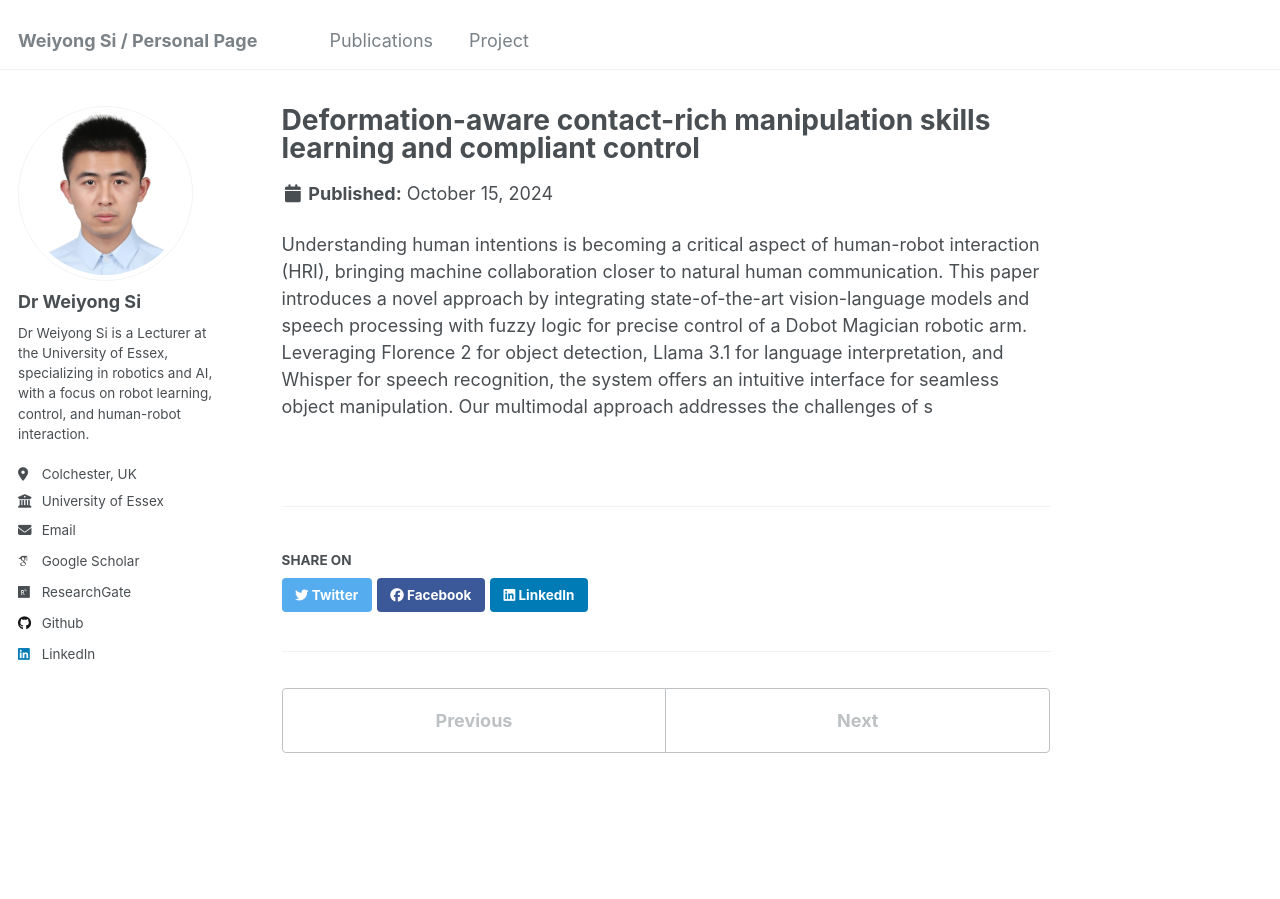
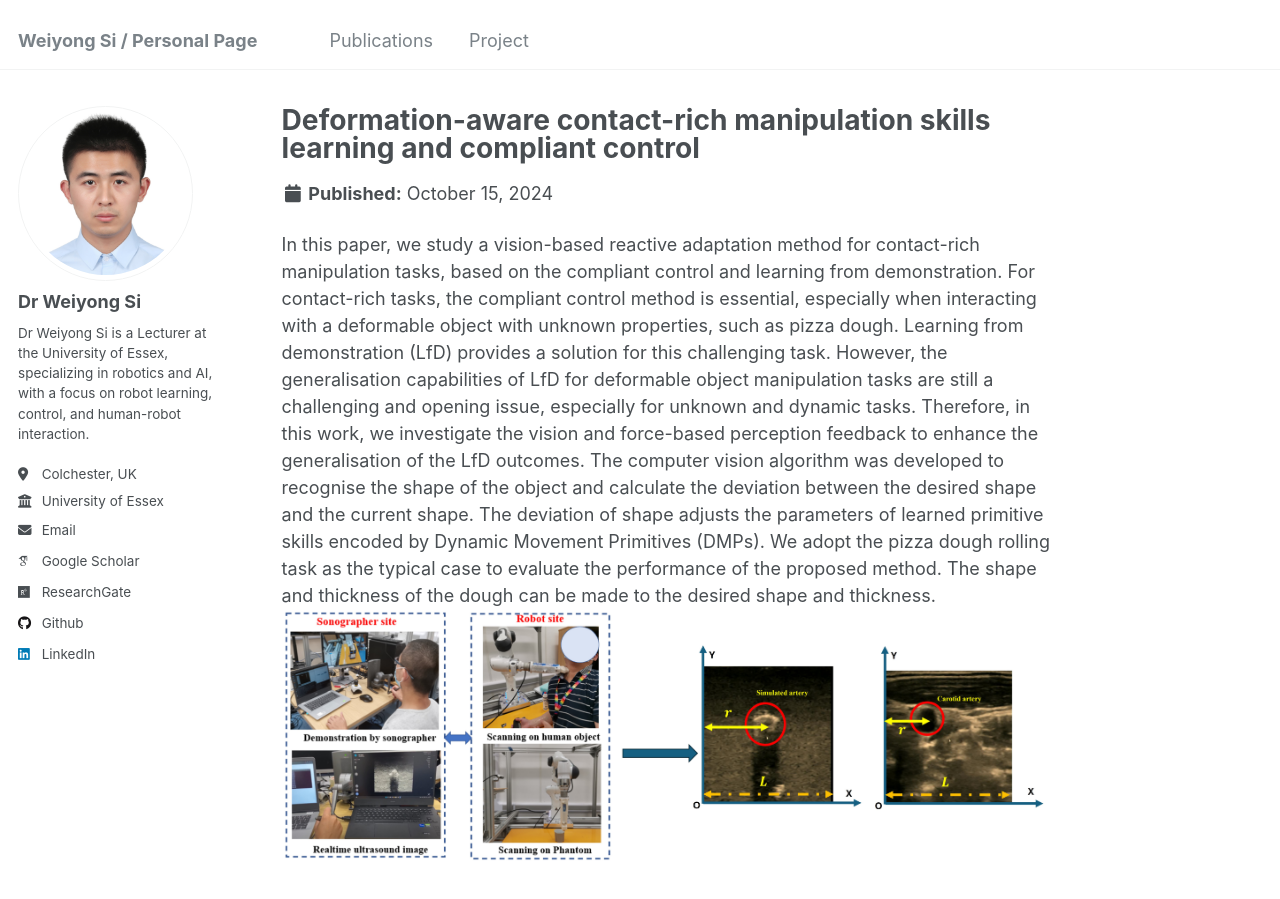
Before and after one commit to siweiyong/siweiyong.github.io, a Jekyll site: the page built from _portfolio/Deformation_aware.md, in a window 1280 px wide and 900 px high. Built offline with Jekyll 4.4.1, drawn with Linux system fonts in a browser that asks for light colours; some web fonts are replaced.

Commit message:
Update Deformation_aware.md

```diff
--- a/_portfolio/Deformation_aware.md
+++ b/_portfolio/Deformation_aware.md
@@ -1,7 +1,7 @@
 ---
 title: "Deformation-aware contact-rich manipulation skills learning and compliant control"
-excerpt: "This paper presents a multimodal human-robot interaction system integrating vision-language models (Florence 2), language interpretation (Llama 3.1), and speech recognition (Whisper) with fuzzy logic for precise control of a Dobot Magician robotic arm. Initial tests show 75% accuracy, highlighting its potential for more natural, efficient human-robot collaboration.<br/><img src='/images/robot ultrasound system.jpg'>"
+excerpt: "In this paper, we study a vision-based reactive adaptation method for contact-rich manipulation tasks, based on the compliant control and learning from demonstration. For contact-rich tasks, the compliant control method is essential, especially when interacting with a deformable object with unknown properties, such as pizza dough. Learning from demonstration (LfD) provides a solution for this challenging  task. However, the generalisation capabilities of LfD for deformable object manipulation tasks are still a challenging and opening issue, especially for unknown and dynamic tasks. Therefore, in this work, we investigate the vision and force-based perception feedback to enhance the generalisation of the LfD outcomes. The computer vision algorithm was developed to recognise the shape of the object and calculate the deviation between the desired shape and the current shape. The deviation of shape adjusts the parameters of learned primitive skills encoded by Dynamic Movement Primitives (DMPs). We adopt the pizza dough rolling task as the typical case to evaluate the performance of the proposed method. The  shape and thickness of the dough can be made to the desired shape and thickness.<br/><img src='/images/robot ultrasound system.jpg'>"
 collection: portfolio
 ---
 
-Understanding human intentions is becoming a critical aspect of human-robot interaction (HRI), bringing machine collaboration closer to natural human communication. This paper introduces a novel approach by integrating state-of-the-art vision-language models and speech processing with fuzzy logic for precise control of a Dobot Magician robotic arm. Leveraging Florence 2 for object detection, Llama 3.1 for language interpretation, and Whisper for speech recognition, the system offers an intuitive interface for seamless object manipulation. Our multimodal approach addresses the challenges of s
+In this paper, we study a vision-based reactive adaptation method for contact-rich manipulation tasks, based on the compliant control and learning from demonstration. For contact-rich tasks, the compliant control method is essential, especially when interacting with a deformable object with unknown properties, such as pizza dough. Learning from demonstration (LfD) provides a solution for this challenging  task. However, the generalisation capabilities of LfD for deformable object manipulation tasks are still a challenging and opening issue, especially for unknown and dynamic tasks. Therefore, in this work, we investigate the vision and force-based perception feedback to enhance the generalisation of the LfD outcomes. The computer vision algorithm was developed to recognise the shape of the object and calculate the deviation between the desired shape and the current shape. The deviation of shape adjusts the parameters of learned primitive skills encoded by Dynamic Movement Primitives (DMPs). We adopt the pizza dough rolling task as the typical case to evaluate the performance of the proposed method. The  shape and thickness of the dough can be made to the desired shape and thickness. <br/><img src='/images/robot ultrasound system.jpg'>
```
